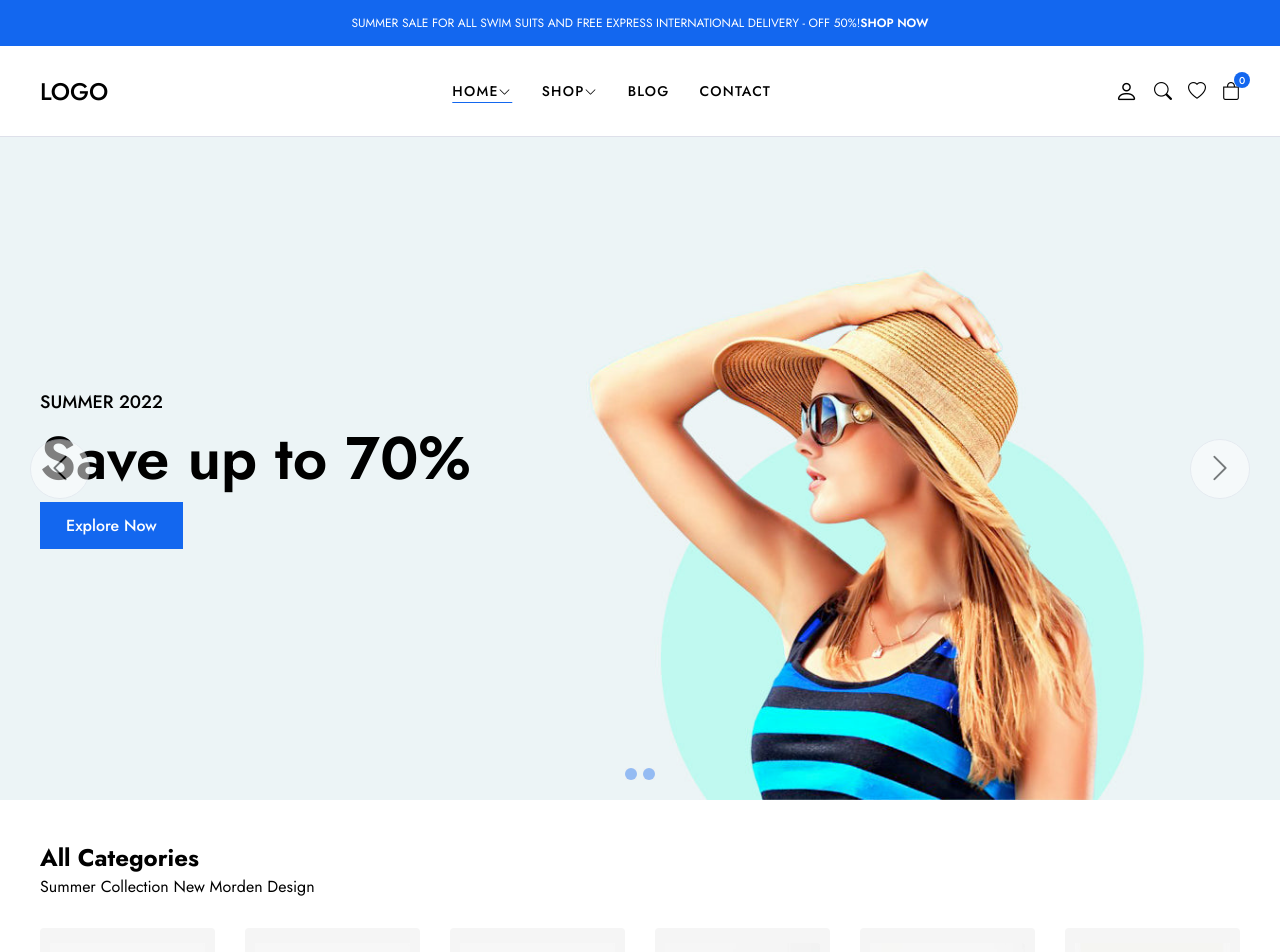
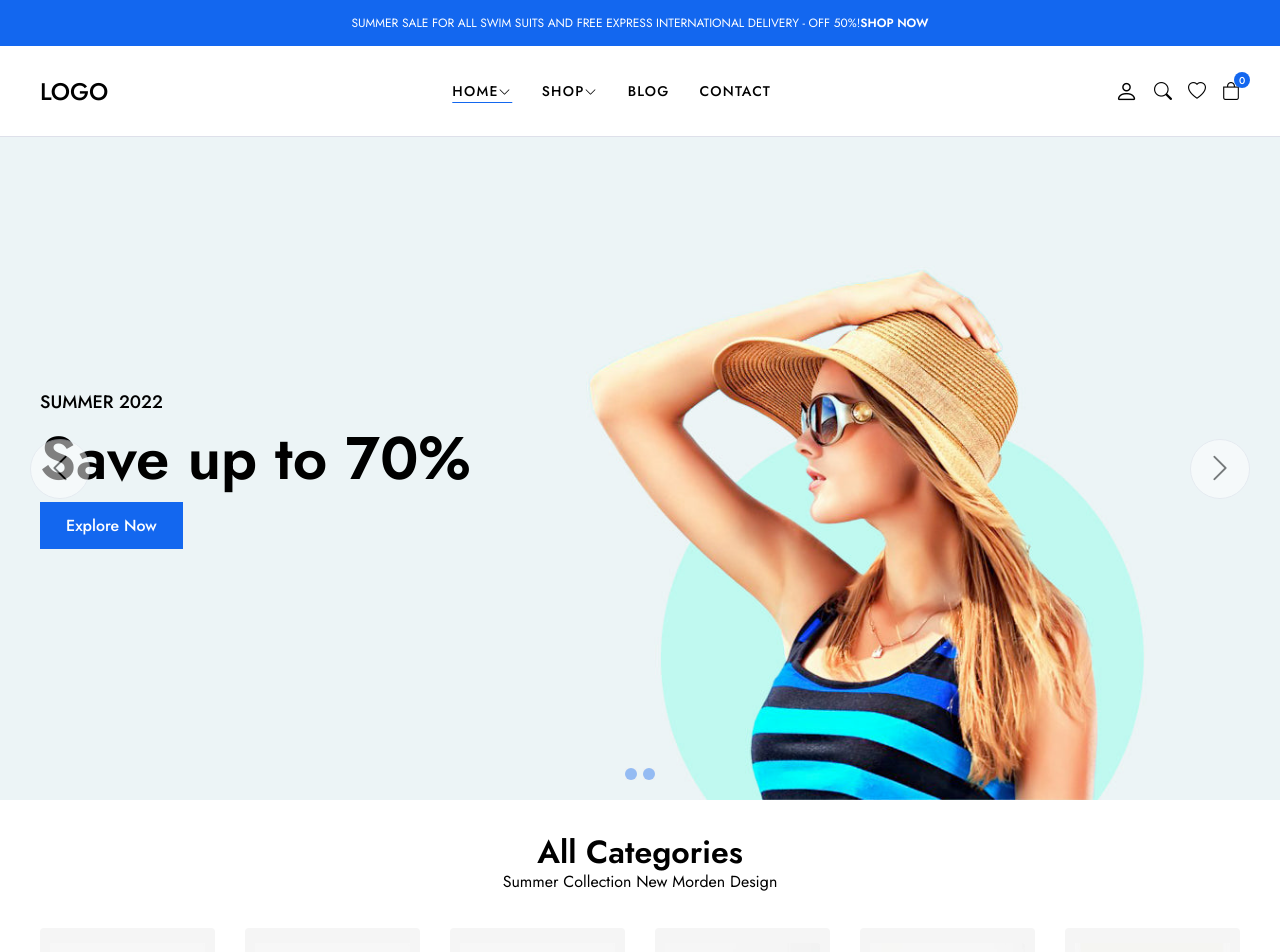
Before and after one commit to miyamotomusashi/ecommerceproject, a React (Vite) app in the folder frontend/: page / in a window 1280 px wide. Shown: the top 952 px of the page. Built offline with nearby package versions, Linux system fonts and the light colour scheme.

Commit message:
title icin ek css eklendi

```diff
--- a/frontend/src/App.css
+++ b/frontend/src/App.css
@@ -0,0 +1,11 @@
+.section-title {
+    text-align: center;
+    margin-bottom: 35px;
+  }
+
+  .section-title h2 {
+    font-size: 32px;
+    font-weight: 600;
+    line-height: 0.8;
+    margin-bottom: 4px;
+  }
--- a/frontend/src/App.jsx
+++ b/frontend/src/App.jsx
@@ -1,13 +1,14 @@
 //import { useState } from 'react'
 //import reactLogo from './assets/react.svg'
 //import viteLogo from '/vite.svg'
-import './App.css'
+
 import { Categories } from './components/Layout/Categories/Categories'
 import Footer from './components/Layout/Footer/Footer'
 import Header from './components/Layout/Header/Header'
 import { Policy } from './components/Layout/Policy/Policy'
 import Product from './components/Layout/Products/Product'
 import { Slider } from './components/Layout/Slider/Slider'
+import './App.css'
 function App() {
     return (
     <>
```
